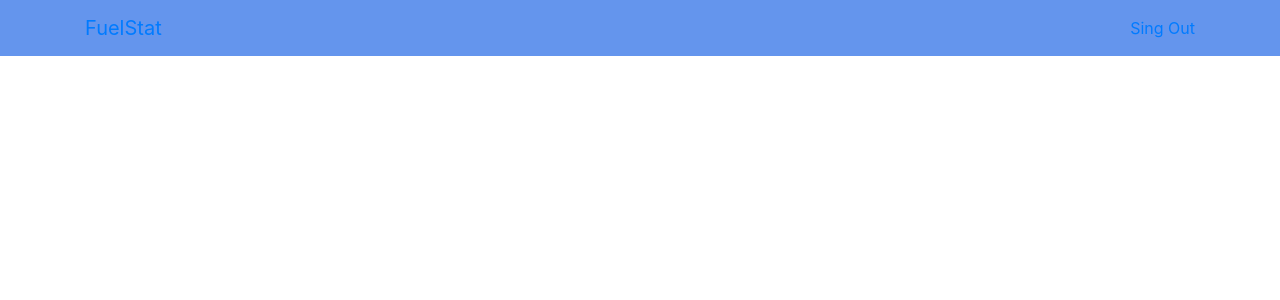
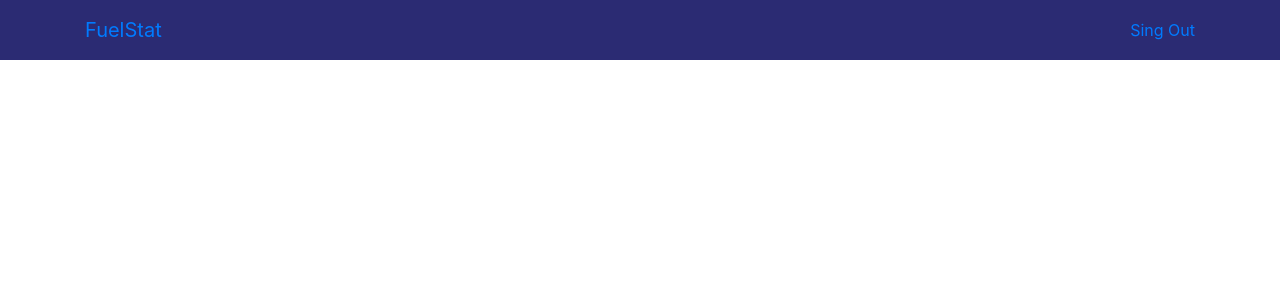
Before and after one commit to e-gulakhmet/FuelStat, a Python web app: template web/app/templates/base.html in a window 1280 px wide. Shown: the top 300 px of the page. Run offline with Jinja, Linux system fonts and the light colour scheme; the template is opened without the code that fills it, so the values that code supplies are empty; some libraries are stand-ins or nearby versions.

Commit message:
Add schemes

```diff
--- a/web/app/templates/base.html
+++ b/web/app/templates/base.html
@@ -5,7 +5,10 @@
         {% block styles %}
             <!-- Bootstrap CSS -->
             {{ bootstrap.load_css() }}
+
         {% endblock %}
+
+        <link rel="stylesheet" href="/app/templates/style.css">
 
         <title>
             {% if title %}
@@ -17,10 +20,10 @@
     </head>
 
     <body>
-        <nav class="navbar navbar-dark;" style="background-color: cornflowerblue;">
+        <nav class="navbar">
             <div class="container">
 
-                <a class="navbar-brand " href="{{ url_for('index') }}">FuelStat</a>
+                <a class="navbar-brand" href="{{ url_for('index') }}">FuelStat</a>
 
                 <ul class="navbar-nav navbar-right">
                     {% if current_user.is_anonymous %}
--- /dev/null
+++ b/web/app/templates/style.css
@@ -0,0 +1,11 @@
+.navbar {
+	margin:0;
+    padding: 0px;
+    height: 60px;
+    background-color: #2b2b73;
+}
+
+body {
+    padding: 0px;
+    margin: opx;
+}
```
Also changed, not shown: data/database.db, web/scheme/-xwEkbW1kk0.jpg (added), web/scheme/K4Jzre92ilA.jpg (added), web/scheme/hKAHC5BiLuc.jpg (added).
